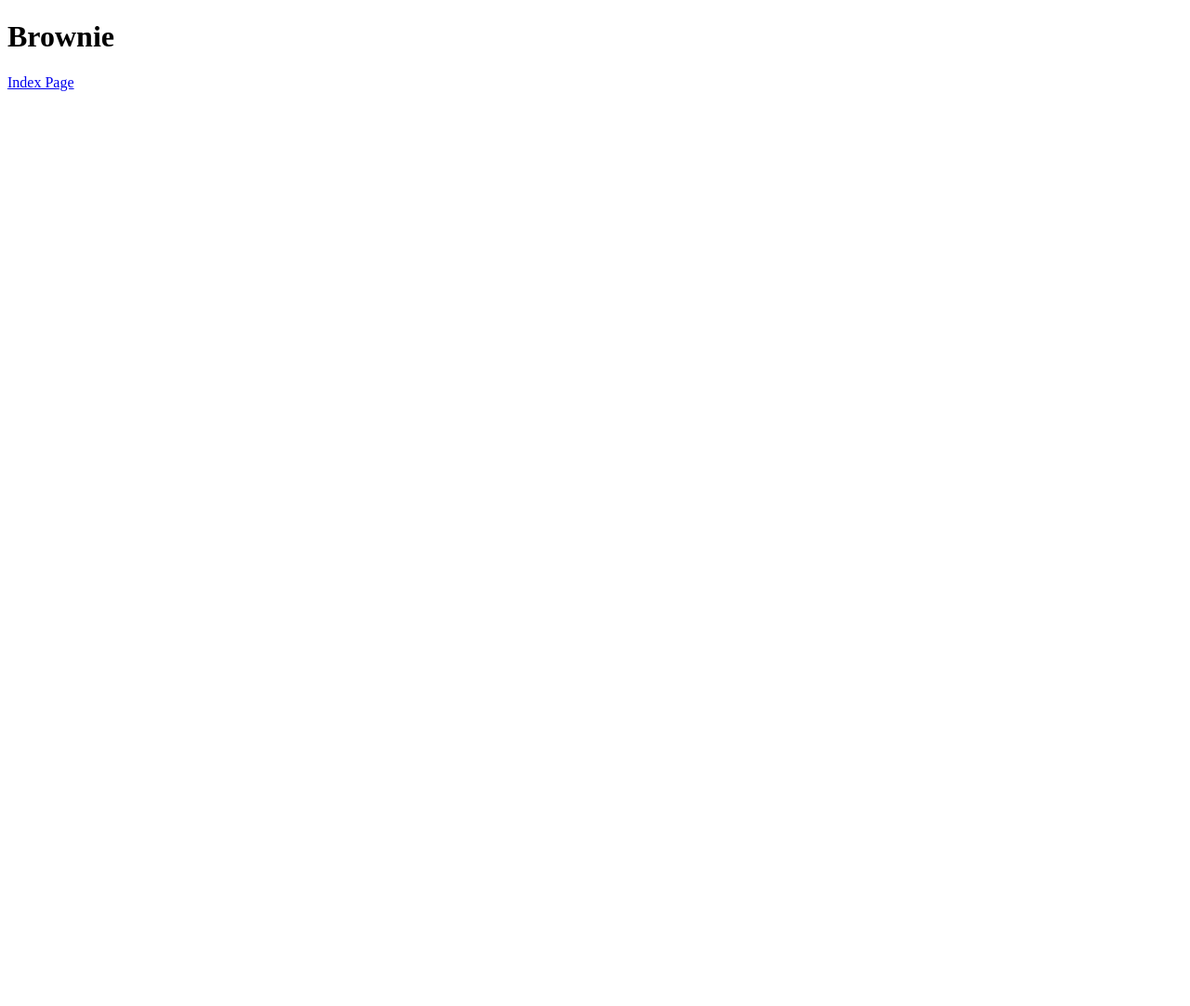
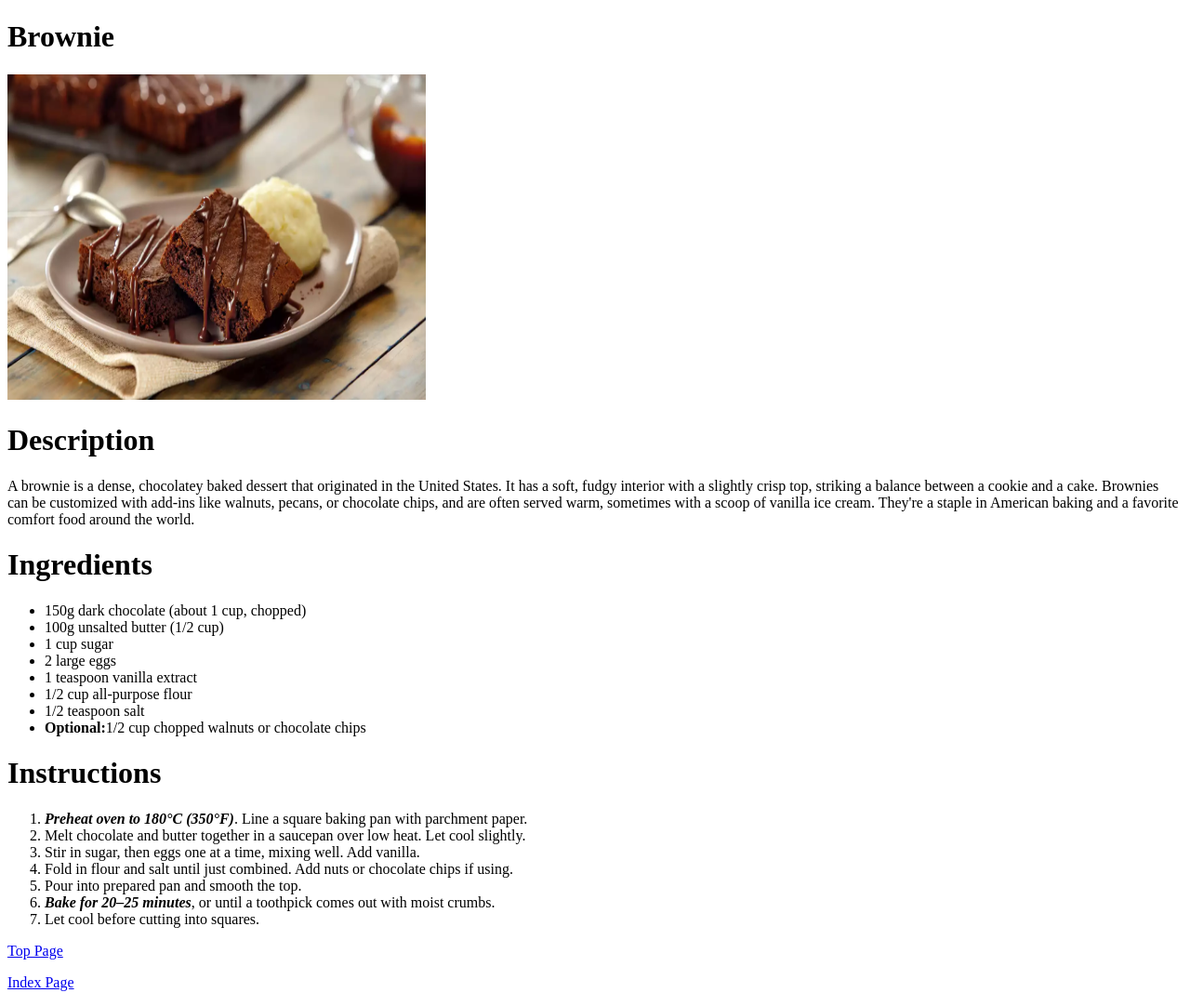
Before and after one commit to FeCasteloHub/odin-recipes, a plain HTML site: page recipes/brownie.html in a window 1280 px wide. Shown: the whole page at 93% size. Before the commit the page ends 800 px from the top, so only its background shows below. Drawn offline with Linux system fonts and the light colour scheme.

Commit message:
Change brownie.html
Add "ingredients" and "instructions" sections
Move "top page" and "Main page" links at the end

```diff
--- a/recipes/brownie.html
+++ b/recipes/brownie.html
@@ -1,11 +1,39 @@
 <!DOCTYPE html>
-<html lang="en">
+<html lang="en-US">
     <head>
         <meta charset="UTF-8">
         <title>Brownie Recipe</title>
     </head>
     <body>
         <h1>Brownie</h1>
-        <a href="../index.html">Index Page</a>
+        <img src="images/brownie.jpeg" alt="Brownie Dish" width="450" height="350">
+        <h1>Description</h1>
+        <p>A brownie is a dense, chocolatey baked dessert that originated in the United States.
+            It has a soft, fudgy interior with a slightly crisp top, striking a balance between a cookie and a cake.
+            Brownies can be customized with add-ins like walnuts, pecans, or chocolate chips, and are often served warm, sometimes with a scoop of vanilla ice cream.
+            They're a staple in American baking and a favorite comfort food around the world.</p>
+        <h1>Ingredients</h1>
+        <p><ul>
+            <li>150g dark chocolate (about 1 cup, chopped)</li>
+            <li>100g unsalted butter (1/2 cup)</li>
+            <li>1 cup sugar</li>
+            <li>2 large eggs</li>
+            <li>1 teaspoon vanilla extract</li>
+            <li>1/2 cup all-purpose flour</li>
+            <li>1/2 teaspoon salt</li>
+            <li><strong>Optional:</strong>1/2 cup chopped walnuts or chocolate chips</li>
+        </ul></p>
+        <h1>Instructions</h1>
+        <p><ol>
+            <li><strong><em>Preheat oven to 180°C (350°F)</em></strong>. Line a square baking pan with parchment paper.</li>
+            <li>Melt chocolate and butter together in a saucepan over low heat. Let cool slightly.</li>
+            <li>Stir in sugar, then eggs one at a time, mixing well. Add vanilla.</li>
+            <li>Fold in flour and salt until just combined. Add nuts or chocolate chips if using.</li>
+            <li>Pour into prepared pan and smooth the top.</li>
+            <li><strong><em>Bake for 20–25 minutes</em></strong>, or until a toothpick comes out with moist crumbs.</li>
+            <li>Let cool before cutting into squares.</li>
+        </ol></p>
+        <a href="brownie.html">Top Page</a>
+        <p><a href="../index.html">Index Page</a></p>
     </body>
 </html>
```
